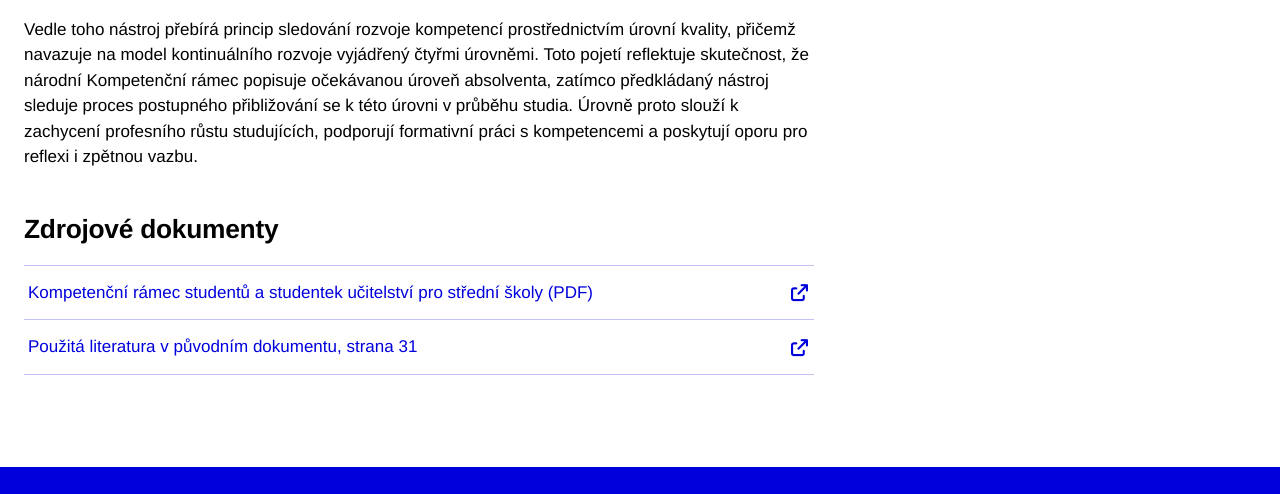
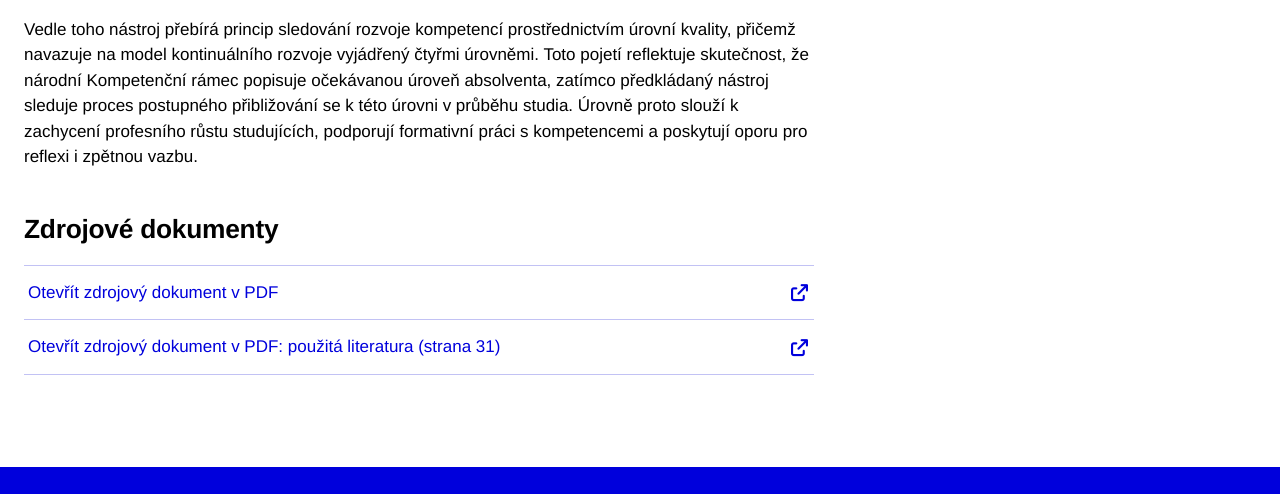
Before and after one commit to RadekDobrovolny/kraau, an Astro site: page /o-projektu in a window 1280 px wide. Shown: the part 2487-2981 px from the top of the page. Built offline with nearby package versions, Linux system fonts and the light colour scheme; Astro itself is replaced by a stand-in of ours.

Commit message:
Odkazy na PDF: jednotný text „Otevřít zdrojový dokument v PDF“
Sjednoceno na stránkách oblastí, u všech kritérií a na stránce O nástroji.

Co-Authored-By: Claude Opus 5.5 <noreply@anthropic.com>

```diff
--- a/src/pages/kriteria/[slug].astro
+++ b/src/pages/kriteria/[slug].astro
@@ -55,7 +55,7 @@ const examples = (await getExamples()).filter((example) => example.links.some((l
         </button>
         <a class="criterion-action" href={pdfUrl(criterion.sourcePage)} target="_blank" rel="noopener noreferrer">
           <span class="criterion-action__icon" aria-hidden="true"><i class="fa-regular fa-file-pdf"></i></span>
-          <span class="criterion-action__text"><strong>Zdrojový dokument v PDF <i class="fa-solid fa-arrow-up-right-from-square" aria-hidden="true"></i></strong><small>Kompetenční rámec studentů a studentek učitelství pro střední školy, strana {criterion.sourcePage}</small></span>
+          <span class="criterion-action__text"><strong>Otevřít zdrojový dokument v PDF <i class="fa-solid fa-arrow-up-right-from-square" aria-hidden="true"></i></strong><small>Kompetenční rámec studentů a studentek učitelství pro střední školy, strana {criterion.sourcePage}</small></span>
         </a>
       </section>
       <nav class="criterion-pager" aria-label="Pohyb mezi kritérii">
--- a/src/pages/o-projektu/index.astro
+++ b/src/pages/o-projektu/index.astro
@@ -43,7 +43,7 @@ const toc = [...sections.map((section) => [section.id, section.title]), ['zdroje
           {section.paragraphs.map((paragraph) => <p>{paragraph}</p>)}
         </section>)}
         <h2 id="zdroje">Zdrojové dokumenty</h2>
-        <div class="resource-list"><a href={pdfUrl()} target="_blank" rel="noopener noreferrer"><span>Kompetenční rámec studentů a studentek učitelství pro střední školy (PDF)</span><i class="fa-solid fa-arrow-up-right-from-square" aria-hidden="true"></i></a><a href={pdfUrl(31)} target="_blank" rel="noopener noreferrer"><span>Použitá literatura v původním dokumentu, strana 31</span><i class="fa-solid fa-arrow-up-right-from-square" aria-hidden="true"></i></a></div>
+        <div class="resource-list"><a href={pdfUrl()} target="_blank" rel="noopener noreferrer"><span>Otevřít zdrojový dokument v PDF</span><i class="fa-solid fa-arrow-up-right-from-square" aria-hidden="true"></i></a><a href={pdfUrl(31)} target="_blank" rel="noopener noreferrer"><span>Otevřít zdrojový dokument v PDF: použitá literatura (strana 31)</span><i class="fa-solid fa-arrow-up-right-from-square" aria-hidden="true"></i></a></div>
       </div>
       <aside class="content-layout__aside" aria-labelledby="toc-heading">
         <h2 id="toc-heading">Na této stránce</h2>
--- a/src/pages/oblasti/[id].astro
+++ b/src/pages/oblasti/[id].astro
@@ -27,7 +27,7 @@ const { area, competences, criteria } = Astro.props;
         </section>
         <section aria-labelledby="competences-heading"><div class="section-heading"><div><h2 id="competences-heading">Kompetence v oblasti</h2><p>Vyberte kompetenci a pokračujte ke konkrétním kritériím.</p></div><span class="meta">{competences.length} kompetencí</span></div><CompetenceRows competences={competences} criteria={criteria} /></section>
       </div>
-      <aside class="content-layout__aside"><h2>Zdroj</h2><p class="meta">Úvod k oblasti na straně {area.sourcePage} zdrojového dokumentu.</p><a href={pdfUrl(area.sourcePage)} target="_blank" rel="noopener noreferrer">Otevřít původní PDF <i class="fa-solid fa-arrow-up-right-from-square" aria-hidden="true"></i></a></aside>
+      <aside class="content-layout__aside"><h2>Zdroj</h2><p class="meta">Úvod k oblasti na straně {area.sourcePage} zdrojového dokumentu.</p><a href={pdfUrl(area.sourcePage)} target="_blank" rel="noopener noreferrer">Otevřít zdrojový dokument v PDF <i class="fa-solid fa-arrow-up-right-from-square" aria-hidden="true"></i></a></aside>
     </div>
   </div>
 </SiteLayout>
```
